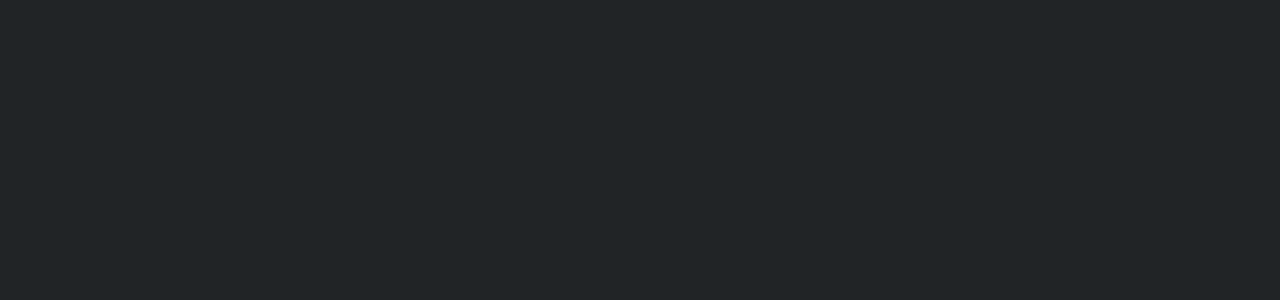
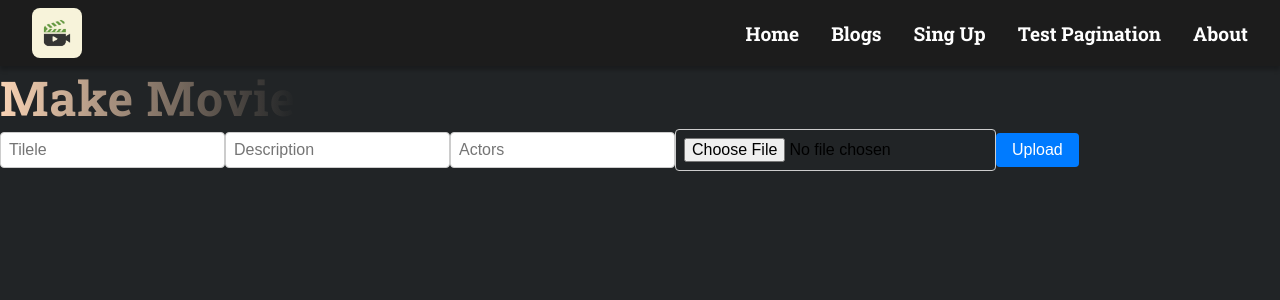
Before and after one commit to sjrubel10/movie, a React (Create React App) app: page /uploadmovie in a window 1280 px wide. Before the commit this address had no page. Shown: the top 300 px of the page. Built offline with nearby package versions, Linux system fonts and the light colour scheme.

Commit message:
image upload

```diff
--- a/src/App.js
+++ b/src/App.js
@@ -12,14 +12,17 @@
 import CreateMovie from "./component/CreateMovie";
 import EditMovie from "./component/EditMovie";
 import CreateQuizForm from "./component/CreateQuizForm";
+
+import UploadMovie from "./component/UploadMovie";
 // const apikey = '5f711c12';AddNewHtml CreateQuizForm
 
 // console.log(API_URL);
 const App = () => {
 
-    // const [moviestitle, setMoviestitle] = useState('');
+    // const [moviestitle, setMoviestitle] = useState(''); UploadMovie
 
     return (
+
         <BrowserRouter>
             <Routes>
                 <Route path="/" element={<Layout />}>
@@ -34,6 +37,8 @@
                     <Route path="editmovie" element={<EditMovie />} />
 
                     <Route path="createquiz" element={<CreateQuizForm />} />
+
+                    <Route path="uploadmovie" element={<UploadMovie />} />
                 </Route>
             </Routes>
         </BrowserRouter>
--- a/src/component/Movielists.jsx
+++ b/src/component/Movielists.jsx
@@ -23,14 +23,15 @@
       const parametar = {
         'ids_str' : ids_str
       }
+      const limit = 2;
 
       axios.get(apiUrl, {
         params: {
+          limit : limit,
           ids_str: ids_str,
         },
       }).then((response)=>{
 
-        console.log( response )
         const newData = response.data;
 
         if(status === 0) {
--- a/src/component/Registration.js
+++ b/src/component/Registration.js
@@ -1,12 +1,12 @@
 import axios from 'axios';
 
-import React, { useState } from 'react';
+import React, { useEffect, useState } from 'react';
 
 import { useNavigate } from 'react-router-dom';
 
 import '../css/Registration.css';
 
-import Popup from './Popup';
+// import Popup from './Popup';
 
 function RegistrationForm() {
 
@@ -17,61 +17,82 @@
     name: '',
     email: '',
     password: '',
+    profileImage: null
   });
 
+  const data  = new FormData();
+
+  useEffect(()=> {
+    // console.log( formData );
+  }, [formData])
 
   const handleChange = (event) => {
-    setFormData({
-      ...formData,
-      [event.target.name]: event.target.value,
-    });
+    if( event.target.name !== 'profileImage' ){
+      data.append(event.target.name, event.target.value)
+      setFormData(
+        {
+          ...formData,
+        [event.target.name]: event.target.value
+        }
+      )
+    } else{
+      data.append(event.target.name, event.target.files[0])
+      setFormData(
+        {
+          ...formData,
+        [event.target.name]: event.target.files[0]
+        }
+      )
+    }
   }
 
   const [isButtonClicked, setIsButtonClicked] = useState(false);
 
   const handleSubmit = (event) => {
-
     event.preventDefault();
 
     setIsButtonClicked(true);
 
-    // const urlForMac = 'http://localhost:8888/movie_api/';
-    // const urlForMac = 'http://localhost:8888/movie_api/';
+    axios.post('http://localhost:8888/movie_api/V1/setmoviedata.php', data )
+    .then((response)=>{
 
-    axios.post('http://localhost:8888/movie_api/V1/setmoviedata.php',formData).then((response)=>{
-
+      console.log(response.data);
       if( response.data.status === 'success' ){
 
         alert( response.data.message );
         setIsButtonClicked(false);
         navigate('/lists');
 
-      }else {
+      } else {
 
         alert( response.data.message );
-        <Popup/>
+        // <Popup/>
         setIsButtonClicked(false);
 
       }
 
     })
-    // console.log(formData);
+
   }
 
   return (
-    <form onSubmit={handleSubmit}>
+    <form onSubmit={(e)=> handleSubmit(e)}>
       <label>
         Name:
-        <input type="text" name="name" value={formData.name} onChange={handleChange} />
+        <input type="text" name="name" value={formData.name} onChange={(e)=> handleChange(e)} />
       </label>
       <label>
         Email:
-        <input type="email" name="email" value={formData.email} onChange={handleChange} />
+        <input type="email" name="email" value={formData.email} onChange={(e)=> handleChange(e)} />
       </label>
       <label>
         Password:
-        <input type="password" name="password" value={formData.password} onChange={handleChange} />
+        <input type="password" name="password" value={formData.password} onChange={(e)=> handleChange(e)} />
       </label>
+      <div>
+        <label htmlFor="profile-image">Profile Image:</label>
+        <input type="file" name="profileImage" id="profile-image" accept="image/*" onChange={(e)=> handleChange(e)} />
+      </div>
       <button type="submit"  disabled={isButtonClicked} >Submit</button>
     </form>
   );
--- /dev/null
+++ b/src/component/UploadMovie.jsx
@@ -0,0 +1,78 @@
+import React, { useState, useEffect } from "react";
+import axios from 'axios';
+
+const UploadMovie = () => {
+  const [formData, setFormData] = useState({
+    title: "",
+    description: "",
+    actors: "",
+    imageFile: null,
+  });
+
+  useEffect(()=>{
+    console.log(formData);
+  }, [formData]);
+
+  const handleInputChange = (e) => {
+
+
+
+    if( e.target.name === 'imageFile' ) {
+
+      const file = e.target.files[0];
+      setFormData({ ...formData, imageFile: file });
+
+    } else {
+      const { name, value } = e.target;
+      setFormData({ ...formData, [name]: value });
+    }
+
+
+  };
+
+  // const handleFileChange = (e) => {
+  //   const file = e.target.files[0];
+  //   setFormData({ ...formData, imageFile: file });
+  // };
+
+  const handleUpload = () => {
+
+    console.log( formData );
+
+    const newformData = new FormData();
+    const { title, description, actors, imageFile } = formData;
+
+    newformData.append("title", title);
+    newformData.append("description", description);
+    newformData.append("actors", actors);
+    newformData.append("image", imageFile);
+    newformData.append("upoadUrl", 'public/uploads');
+
+    console.log( newformData );
+
+    // Make API call to upload the data and image using Axios
+    axios.post("http://localhost:8888/movie_api/V1/setmoviedata.php",
+    newformData)
+      .then((response) => {
+        // Handle response from the API
+        console.log(response.data);
+      })
+      .catch((error) => {
+        // Handle error
+        console.error(error);
+      });
+  };
+
+  return (
+    <div>
+      <h1>Make Movie</h1>
+      <input type="text" placeholder="Tilele" name="title" value={formData.title} onChange={(e) => handleInputChange(e)} />
+      <input type="text" placeholder="Description" name="description" value={formData.description} onChange={(e) => handleInputChange(e)} />
+      <input type="text" placeholder="Actors" name="actors" value={formData.actors} onChange={(e) => handleInputChange(e)} />
+      <input type="file" name = "imageFile" accept="image/*" onChange={(e) => handleInputChange(e)} />
+      <button onClick={handleUpload}>Upload</button>
+    </div>
+  );
+};
+
+export default UploadMovie;
```
Lines whose indentation alone changed are shown as unchanged.
